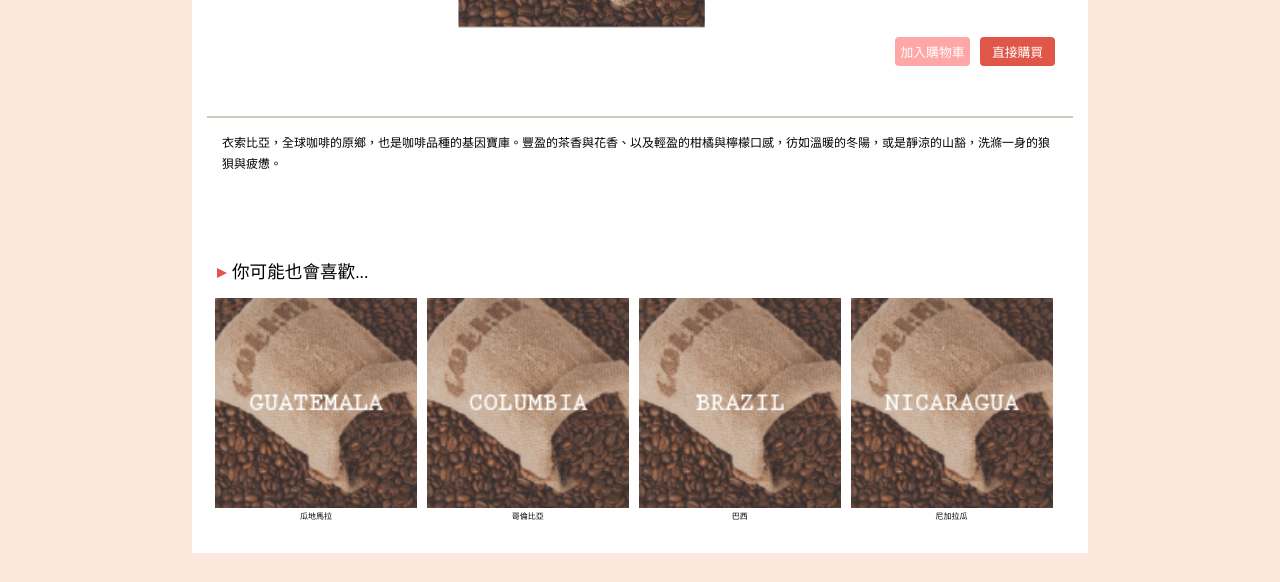
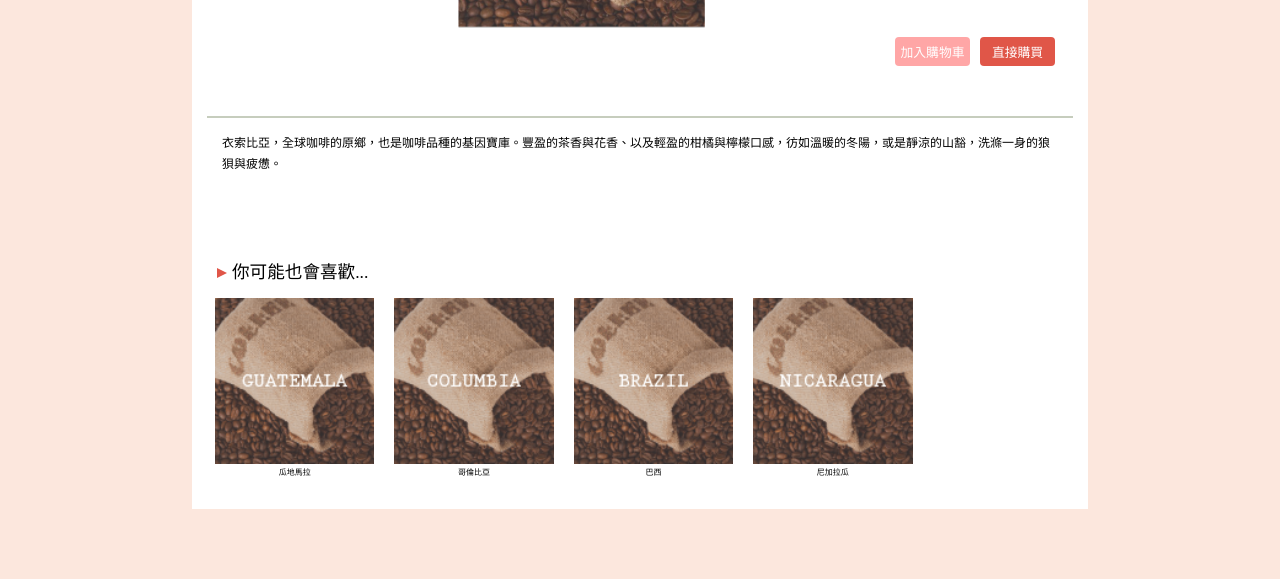
Before and after one commit to yiru-lisa/TFD102-019, a plain HTML site: page coffee.html in a window 1280 px wide. Shown: the part 1168-1750 px from the top of the page. Drawn offline with nearby package versions, Linux system fonts and the light colour scheme.

Commit message:
第十二版

```diff
--- a/css/coffee.css
+++ b/css/coffee.css
@@ -561,9 +561,9 @@ div.recommend{
 
 div.recommend_p{
     /* border: 1px solid palevioletred; */
-    width: calc( 95% / 4 );
+    width: calc( 75% / 4 );
     font-size: 0;
-    margin-right: 10px;
+    margin-right: 20px;
     margin-bottom: 20px;
     border-radius: 5px;
 }
```
